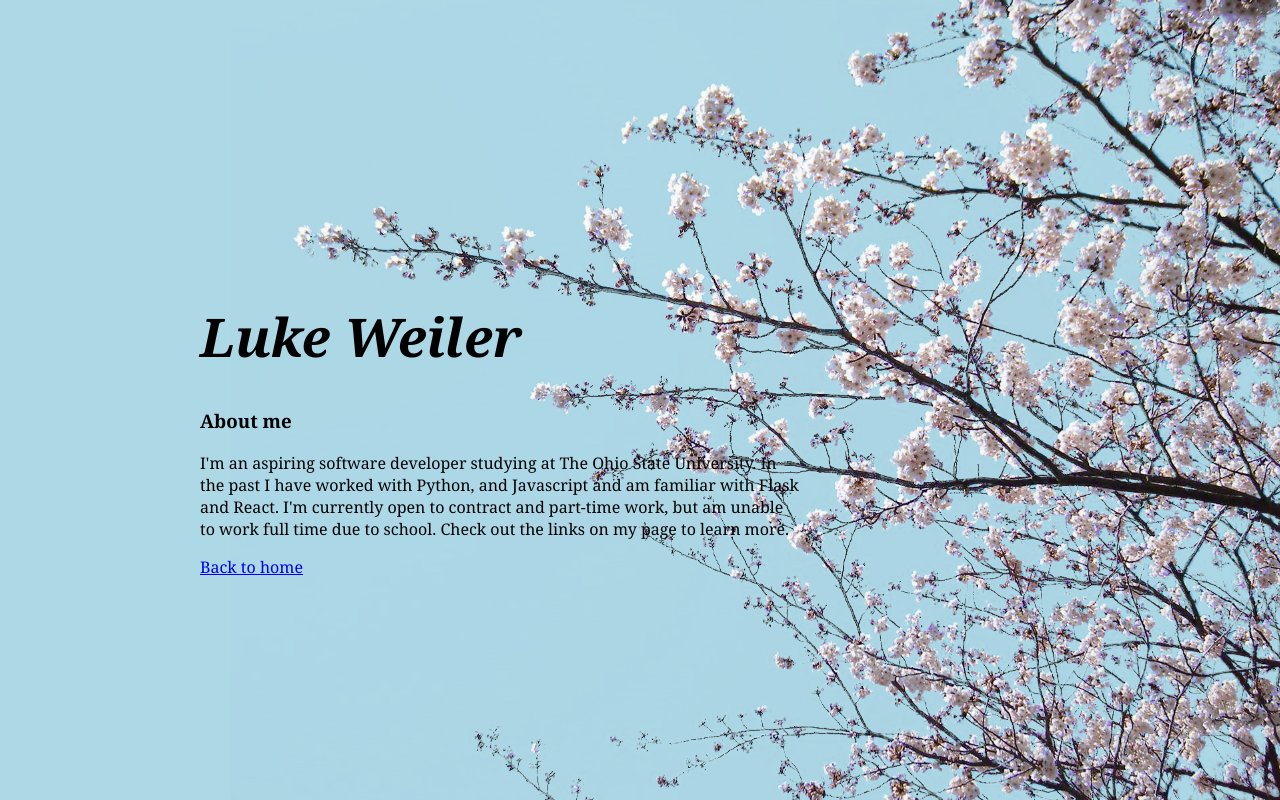
After one commit to lukew3/lukew3-com, a Flask app: page /about in a window 1280 px wide. The commit adds this page. Run offline with Flask 2, Linux system fonts and the light colour scheme.

Commit message:
started about, bad css

```diff
--- a/app.py
+++ b/app.py
@@ -13,6 +13,10 @@ def home():
 def contact():
    return render_template("contact.html" )
 
+@app.route('/about', methods=['GET'])
+def about():
+   return render_template("about.html" )
+
 @app.route('/projectList', methods=['GET', 'POST'])
 def project_list():
    return render_template("project_list.html" )
--- a/static/main.css
+++ b/static/main.css
@@ -53,7 +53,9 @@ body, html {
 .projectsListItem {
         width: 500px;
 }
-
+.aboutText {
+	max-width: 600px;
+}
 
 @media screen and (max-width: 600px) {
         .homeText {
--- /dev/null
+++ b/templates/about.html
@@ -0,0 +1,16 @@
+{% extends 'base.html' %}
+
+{% block body %}
+
+<div class="bgContainer">
+	<div class="bgSpacer"></div>
+	<img class="bg" src="../static/cherry-blossom.png">
+</div>
+<div class="homeText">
+	<em><h1 class="nameTag">Luke Weiler</h1></em>
+	<h3>About me</h3>
+	<p class="aboutText">I'm an aspiring software developer studying at The Ohio State University. In the past I have worked with Python, and Javascript and am familiar with Flask and React. I'm currently open to contract and part-time work, but am unable to work full time due to school. Check out the links on my page to learn more.</p>
+	<a href="{{ url_for('home') }}">Back to home</a>
+</div>
+
+{% endblock %}
--- a/templates/home.html
+++ b/templates/home.html
@@ -9,6 +9,7 @@
 <div class="homeText">
 	<em><h1 class="nameTag">Luke Weiler</h1></em>
 	<p>
+		<a href="{{ url_for('about') }}">About</a> //
 		<a href="https://github.com/lukew3">Github</a> //
                 <a href="../static/lukeweiler-resume.pdf" download="lukeweiler-resume">Resume</a> //
 		<a href="{{ url_for('contact') }}">Contact</a> //
```
